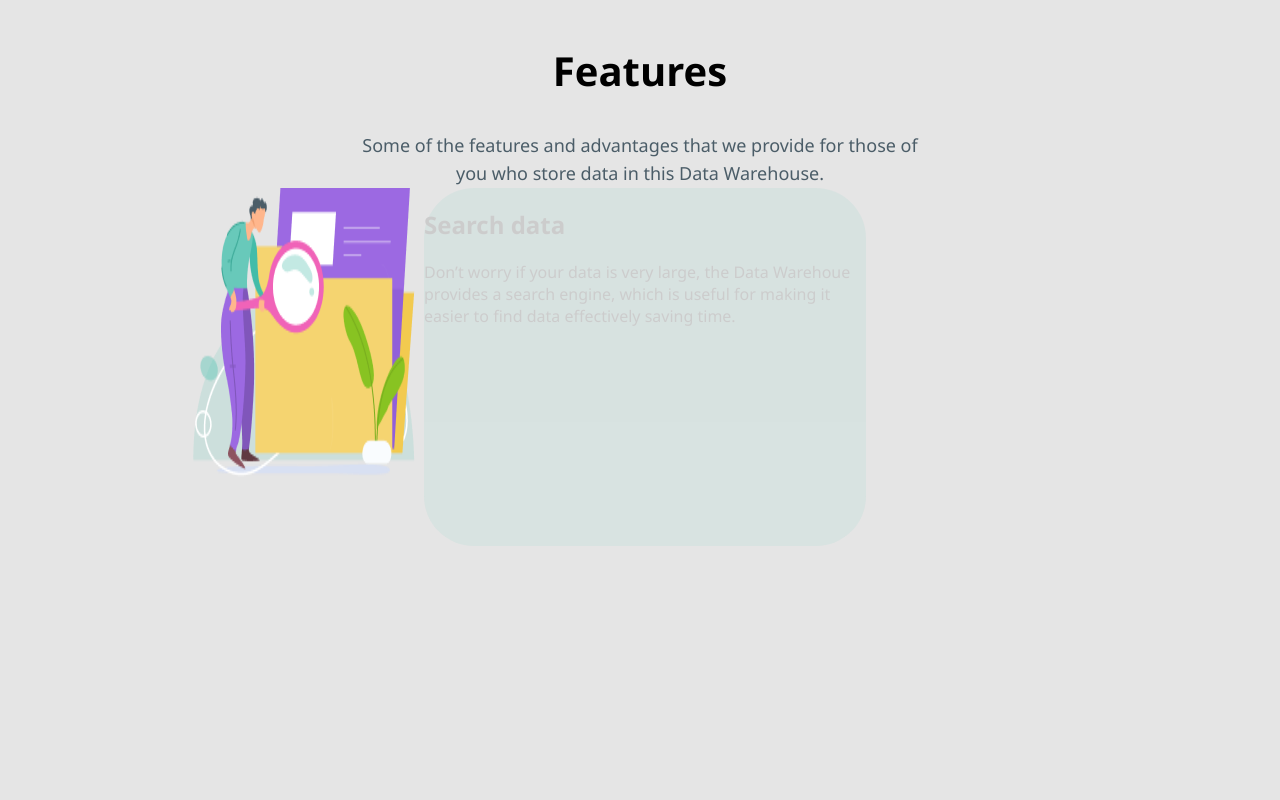
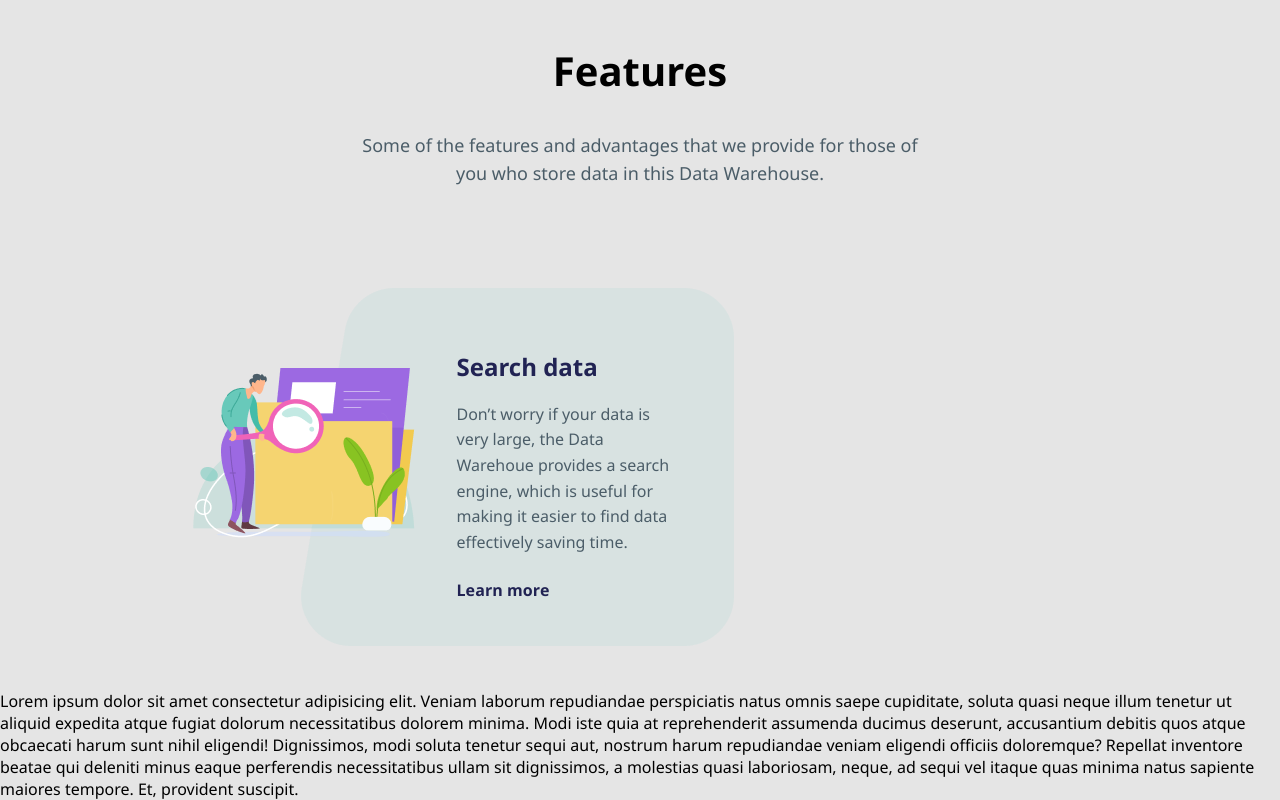
Before and after one commit to Listopad02/Ratio, a plain HTML site: page module1/index.html in a window 1280 px wide. Shown: the part 1611-2411 px from the top of the page. Before the commit the page ends 2157 px from the top, so only its background shows below. Drawn offline with Linux system fonts and the light colour scheme.

Commit message:
data block realized

```diff
--- a/module1/index.html
+++ b/module1/index.html
@@ -48,15 +48,26 @@
             <div class="section-features-block">
                 <h1 class="section-features-header">Features</h1>
                 <p class="section-features-text">Some of the features and advantages that we provide for those of you who store data in this Data Warehouse.</p>
-                <div class="block">
-                    <img src="img/image3.png" alt="img" />
-                    <div class="container">
-                        <h1>Search data</h1>
-                        <p>Don’t worry if your data is very large, the Data Warehoue provides a search engine, which is useful for making it easier to find data effectively saving time.</p>
+                <div class="data-section">
+                    <div class="data-img">
+                        <img src="img/image3.png" alt="img" />
+                    </div>
+                    <div class="block container">
+                        <div class="data-content">
+                            <h1 class="container-data-header">Search data</h1>
+                            <p class="container-data-text">Don’t worry if your data is very large, the Data Warehoue provides a search engine, which is useful for making it easier to find data effectively saving time.</p>
+                            <a href="#" class="container-data-btn">Learn more</a>
+                        </div>
                     </div>
                 </div>
+
             </div>
         </section>
+        <br>
+        <br>
+        Lorem ipsum dolor sit amet consectetur adipisicing elit. Veniam laborum repudiandae perspiciatis natus omnis saepe cupiditate, soluta quasi neque illum tenetur ut aliquid expedita atque fugiat dolorum necessitatibus dolorem minima.
+        Modi iste quia at reprehenderit assumenda ducimus deserunt, accusantium debitis quos atque obcaecati harum sunt nihil eligendi! Dignissimos, modi soluta tenetur sequi aut, nostrum harum repudiandae veniam eligendi officiis doloremque?
+        Repellat inventore beatae qui deleniti minus eaque perferendis necessitatibus ullam sit dignissimos, a molestias quasi laboriosam, neque, ad sequi vel itaque quas minima natus sapiente maiores tempore. Et, provident suscipit.
     </main>
 </body>
 </html>
--- a/module1/style.css
+++ b/module1/style.css
@@ -152,15 +152,49 @@ body {
     text-align: center;
     margin: auto;
     color: #4B5D68;
+    margin-bottom: 100px;
 }
 .block {
     display: flex;
 }
 .container {
-    width: 442px;
+    margin-left: 109px;
+    width: 531px;
     height: 358px;
-    background: #68C9BA;
-    opacity: 0.1;
-    border-radius: 50px;
-
+    background: url(img/rect1.png);
+    background-repeat: no-repeat;
 }
+.data-section {
+    display: flex;
+}
+.data-content {
+    margin: auto;
+}
+.container-data-header {
+    font-size: 24px;
+    line-height: 130%;
+    display: flex;
+    color: #212353;
+}
+.container-data-text {
+    width: 220px;
+    height: 160px;
+    font-size: 16px;
+    line-height: 160%;
+    color: #4B5D68;
+}
+.data-img {
+    position: absolute;
+    margin-top: 80px;
+}
+.container-data-btn {
+    align-items: center;
+    text-decoration: none;
+    font-weight: 800;
+    font-size: 16px;
+    line-height: 160%;
+    display: flex;
+    align-items: center;
+    letter-spacing: 0.005em;
+    color: #212353;
+}
```
Also changed, not shown: module1/img/rect1.png (added).
